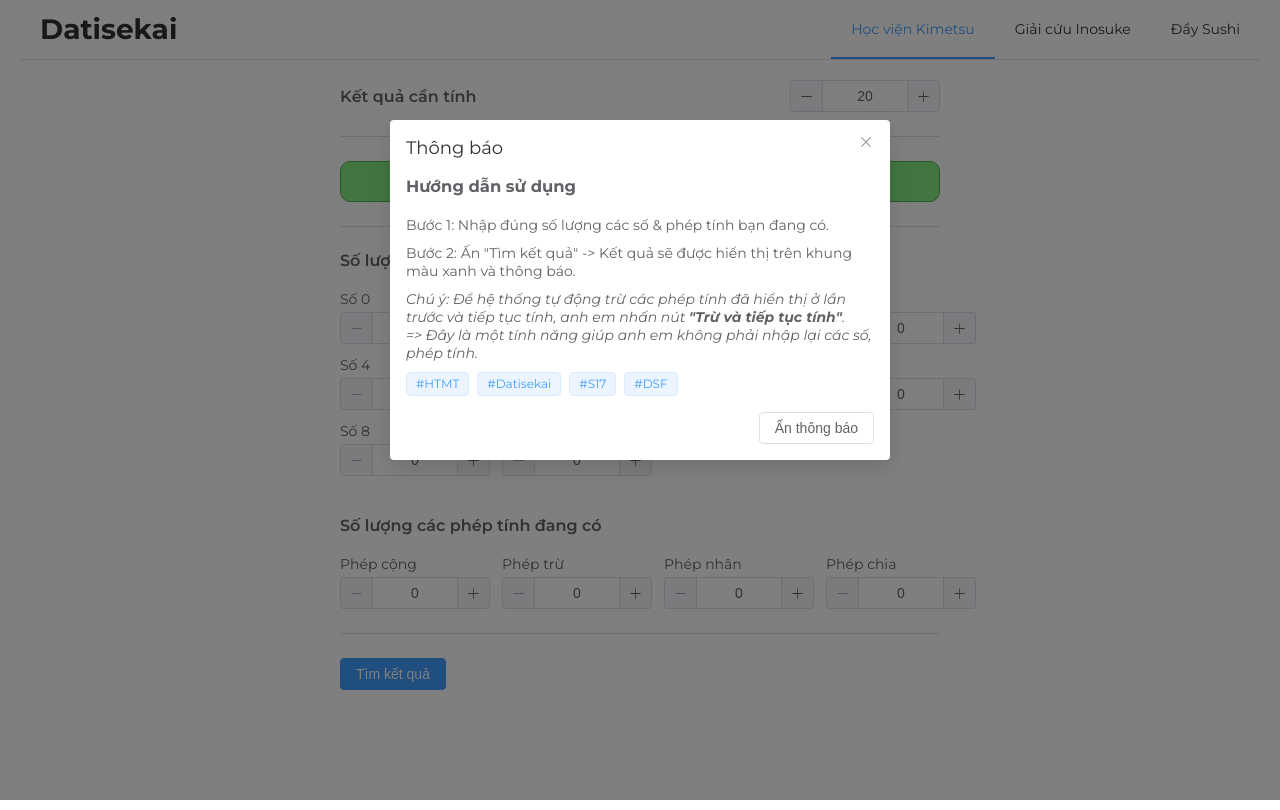
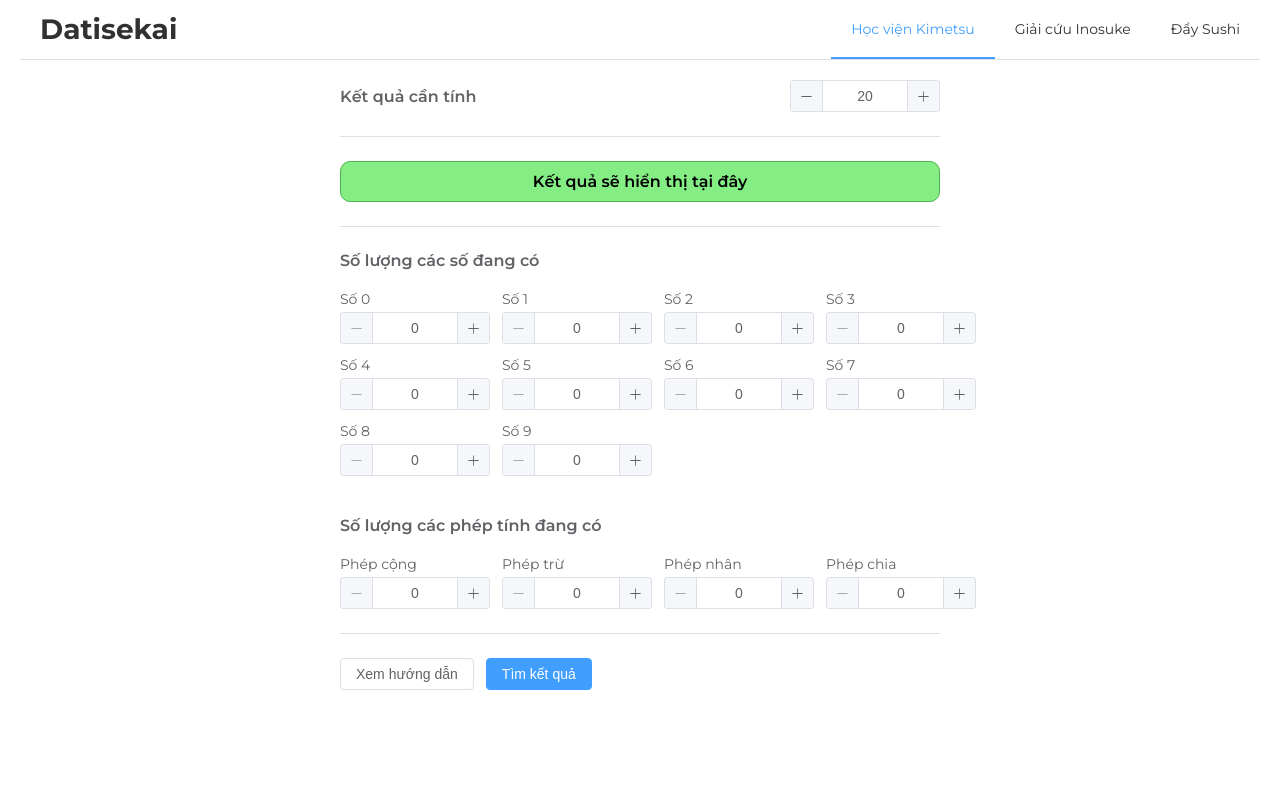
Before and after one commit to datisekai/hoi-tho-mat-troi, a Vue app: page / in a window 1280 px wide. Built offline with nearby package versions, Linux system fonts and the light colour scheme.

Commit message:
fix: modal

```diff
--- a/src/components/Modal/Guide.vue
+++ b/src/components/Modal/Guide.vue
@@ -1,8 +1,9 @@
 <template>
   <el-dialog
-    v-model="dialogVisible"
+    :model-value="showModal"
     title="Thông báo"
     :width="devices.isMobile ? '90%' : '500'"
+    @close="emit('close')"
   >
     <div>
       <h3>Hướng dẫn sử dụng</h3>
@@ -34,7 +35,7 @@
     </div>
     <template #footer>
       <div class="dialog-footer">
-        <el-button @click="dialogVisible = false">Ẩn thông báo</el-button>
+        <el-button @click="emit('close')">Ẩn thông báo</el-button>
       </div>
     </template>
   </el-dialog>
@@ -44,7 +45,14 @@
 import { ref } from "vue";
 import useDevice from "../../hooks/useDevice";
 
-const dialogVisible = ref(true);
+const prop = defineProps({
+  showModal: {
+    type: Boolean,
+    default: false,
+  },
+});
+
+const emit = defineEmits(["close"]);
 
 const { devices } = useDevice();
 </script>
--- a/src/pages/Home/index.vue
+++ b/src/pages/Home/index.vue
@@ -53,6 +53,8 @@
 
       <el-divider />
       <div class="action">
+        <el-button @click="showModal = true">Xem hướng dẫn</el-button>
+
         <el-button :loading="loading" @click="handleCalculate" type="primary"
           >Tìm kết quả</el-button
         >
@@ -66,7 +68,7 @@
         <!-- <el-button type="primary">Primary</el-button> -->
       </div>
     </el-form>
-    <Guide v-if="showModal" />
+    <Guide @close="showModal = false" :show-modal="showModal" />
   </div>
 </template>
 
@@ -109,11 +111,10 @@ const loading = ref(false);
 const showModal = ref(false);
 
 onMounted(() => {
-  const modal = sessionStorage.getItem("modal");
-  if (!modal) {
-    showModal.value = true;
-    sessionStorage.setItem("modal", "true");
-  }
+  // const modal = sessionStorage.getItem("modal");
+  // if (!modal) {
+  // sessionStorage.setItem("modal", "true");
+  // }
 });
 
 const updateForm = () => {
```
